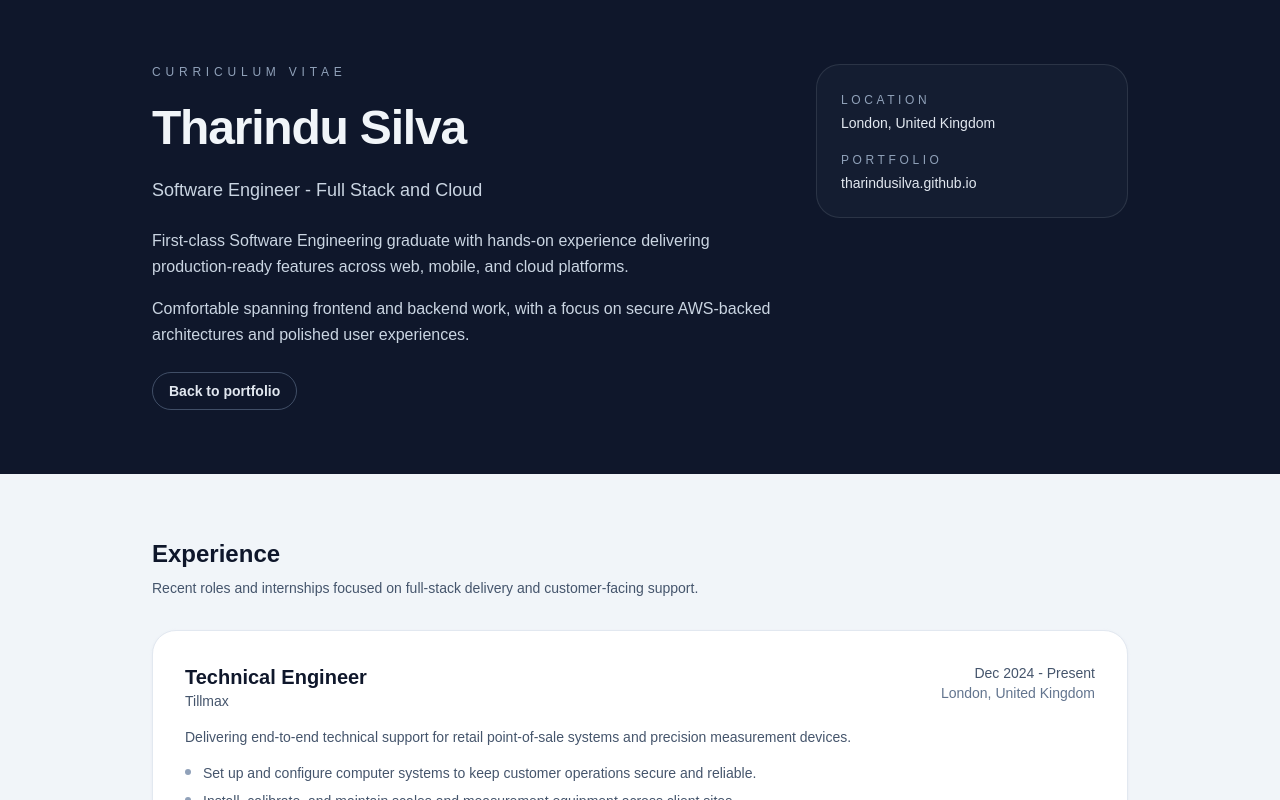
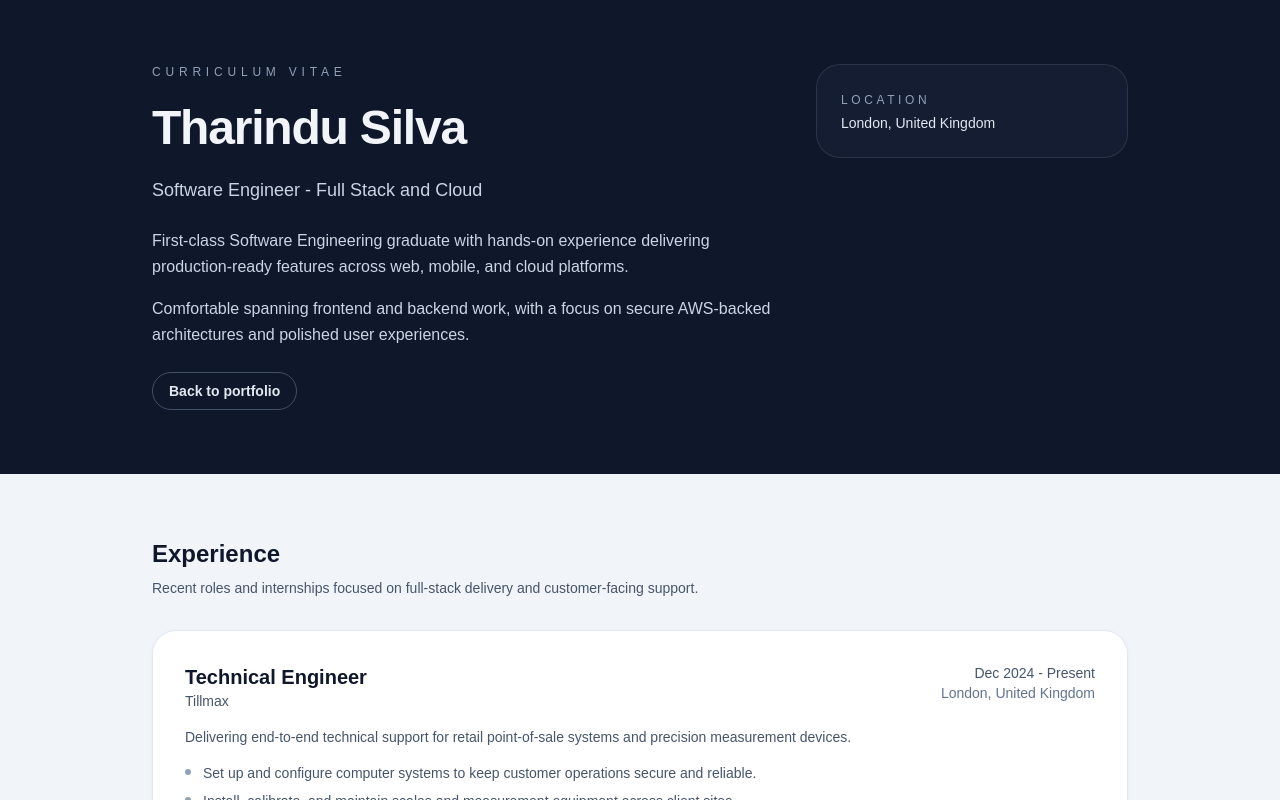
Before and after one commit to TharinduSilva2019774/TharinduSilva2019774.github.io, a Next.js app: page /resume in a window 1280 px wide. Shown: the top 800 px of the page. Built offline with nearby package versions, Linux system fonts and the light colour scheme.

Commit message:
Minor fixes

```diff
--- a/app/resume/page.tsx
+++ b/app/resume/page.tsx
@@ -240,17 +240,6 @@ export default function ResumePage() {
               </span>
               <p className="mt-1 font-medium">London, United Kingdom</p>
             </div>
-            <div>
-              <span className="text-xs uppercase tracking-[0.3em] text-slate-400">
-                Portfolio
-              </span>
-              <Link
-                className="mt-1 block font-medium hover:text-white"
-                href="/"
-              >
-                tharindusilva.github.io
-              </Link>
-            </div>
           </div>
         </div>
       </header>
```
